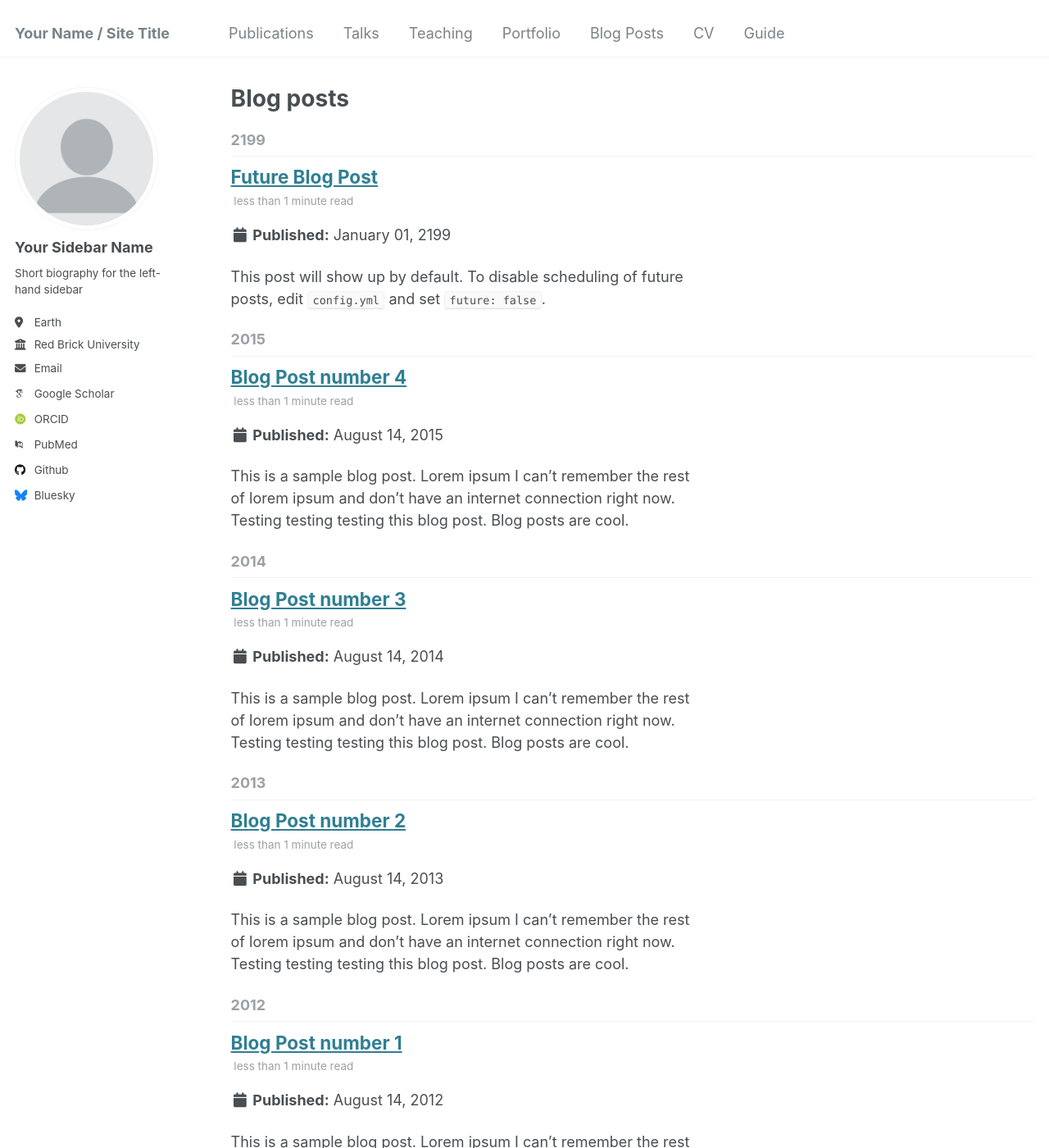
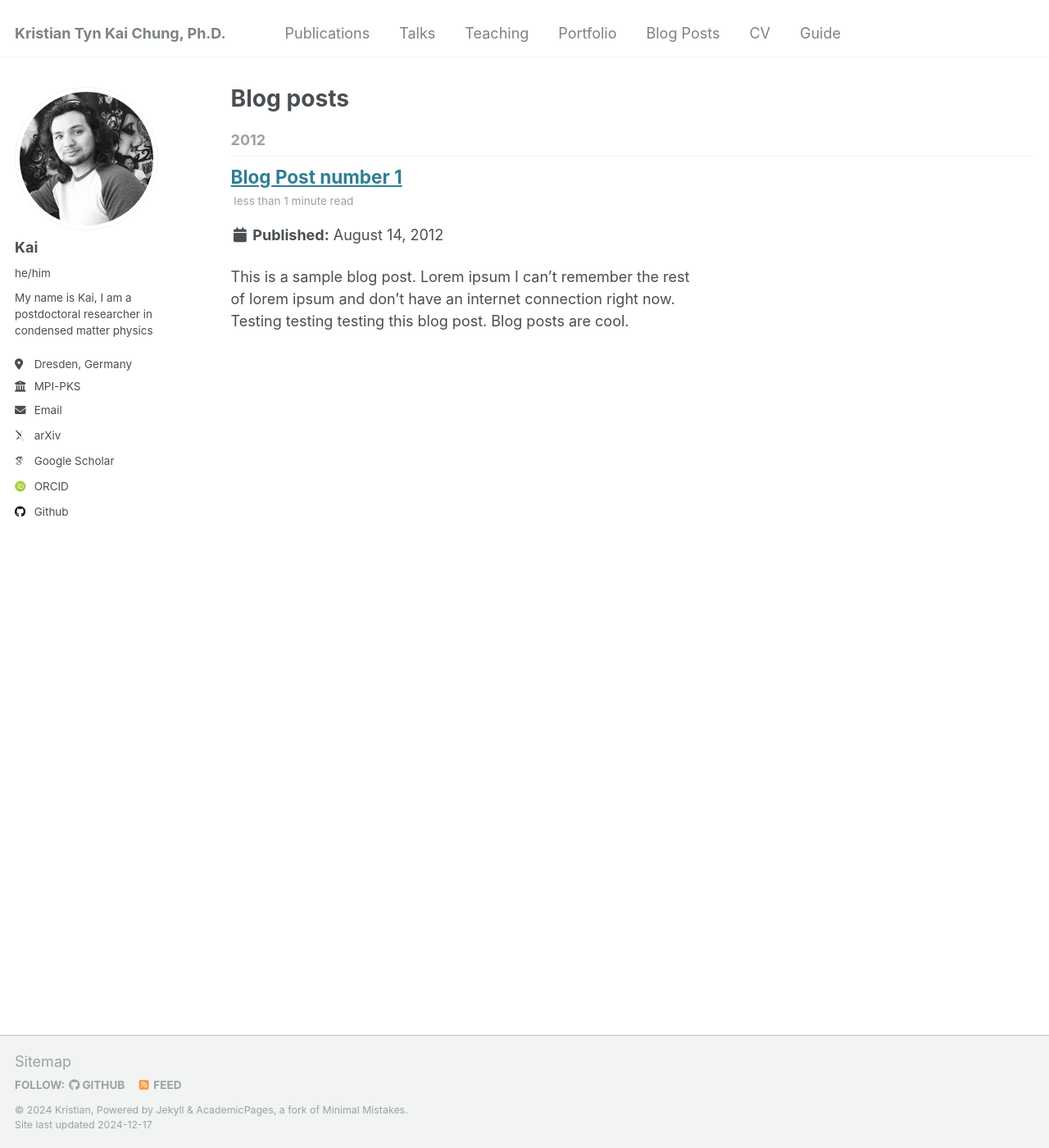
Before and after one commit to ktchung-p/ktchung-p.github.io, a Jekyll site: the page built from _pages/year-archive.html, in a window 1280 px wide and 1400 px high. Shown: the whole window at 82% size. Built offline with Jekyll 4.4.1, drawn with Linux system fonts in a browser that asks for light colours; some web fonts are replaced; some of the changed text lies outside the part shown.

```diff
--- a/_config.yml
+++ b/_config.yml
@@ -8,35 +8,35 @@
 
 # Basic Site Settings
 locale                   : "en-US"
-title                    : "Your Name / Site Title"
+title                    : "Kristian Tyn Kai Chung, Ph.D."
 title_separator          : "-"
-name                     : &name "Your Name"
-description              : &description "personal description"
-url                      : https://academicpages.github.io # the base hostname & protocol for your site e.g. "https://[your GitHub username].github.io"
+name                     : &name "Kristian"
+description              : &description "Postdoctoral Fellow"
+url                      : https://ktchung-p.github.io # the base hostname & protocol for your site e.g. "https://[your GitHub username].github.io"
 baseurl                  : "" # the subpath of your site, e.g. "/blog"
-repository               : "academicpages/academicpages.github.io"
+repository               : "ktchung-p/ktchung-p.github.io"
 
 # Site Author - The following control what appear as part of the author content on the side bar.
 #               If a field is blank the icon and link will not appear, otherwise it will be shown.
 #               Additional customization can be done by editing /_includes/author-profile.html
 author:
   # Biographic information
-  avatar           : "profile.png"
-  name             : "Your Sidebar Name"
-  pronouns         : # example: "she/her"
-  bio              : "Short biography for the left-hand sidebar"
-  location         : "Earth"
-  employer         : "Red Brick University"
+  avatar           : "citations-2.jpeg"
+  name             : "Kai"
+  pronouns         : "he/him"
+  bio              : "My name is Kai, I am a postdoctoral researcher in condensed matter physics"
+  location         : "Dresden, Germany"
+  employer         : "MPI-PKS"
   uri              : # URL
-  email            : "none@example.org"
+  email            : "ktchung@pks.mpg.de"
 
   # Academic websites
-  arxiv            : # URL - Update with the correct link to your profile
-  googlescholar    : "https://scholar.google.com/citations?user=PS_CX0AAAAAJ"
+  arxiv            : "https://arxiv.org/a/chung_k_1.html"
+  googlescholar    : "https://scholar.google.com/citations?user=4-aiarMAAAAJ&hl=en"
   impactstory      : # URL
-  orcid            : "http://orcid.org/yourorcidurl"
+  orcid            : "http://orcid.org/0000-0003-3781-2304"
   semantic         : # URL
-  pubmed           : "https://www.ncbi.nlm.nih.gov/pubmed/?term=john+snow"
+  pubmed           : # URL
   researchgate     : # URL
   scopus           : # URL
 
@@ -44,12 +44,12 @@ author:
   bitbucket        : # Username - Update with your username on the site
   codepen          : # Username
   dribbble         : # Username
-  github           : "academicpages"
+  github           : "ktchung-p"
   kaggle           : # Username
   stackoverflow    : # User number or user number and name (i.e., use "1" or "1/jeff-atwood")
 
   # Social media
-  bluesky          : "bsky.app" # Replace this with you Bluesky username
+  bluesky          : # "bsky.app" # Replace this with you Bluesky username
   facebook         : # Username
   flickr           : # Username
   foursquare       : # Username
@@ -130,7 +130,7 @@ yandex_site_verification :
 
 # Social Sharing
 twitter:
-  username               : &twitter
+  username               : #&twitter
 facebook:
   username               :
   app_id                 :
--- a/_posts/2013-08-14-blog-post-2.md
+++ /dev/null
@@ -1,20 +0,0 @@
----
-title: 'Blog Post number 2'
-date: 2013-08-14
-permalink: /posts/2013/08/blog-post-2/
-tags:
-  - cool posts
-  - category1
-  - category2
----
-
-This is a sample blog post. Lorem ipsum I can't remember the rest of lorem ipsum and don't have an internet connection right now. Testing testing testing this blog post. Blog posts are cool.
-
-Headings are cool
-======
-
-You can have many headings
-======
-
-Aren't headings cool?
-------
--- a/_posts/2014-08-14-blog-post-3.md
+++ /dev/null
@@ -1,20 +0,0 @@
----
-title: 'Blog Post number 3'
-date: 2014-08-14
-permalink: /posts/2014/08/blog-post-3/
-tags:
-  - cool posts
-  - category1
-  - category2
----
-
-This is a sample blog post. Lorem ipsum I can't remember the rest of lorem ipsum and don't have an internet connection right now. Testing testing testing this blog post. Blog posts are cool.
-
-Headings are cool
-======
-
-You can have many headings
-======
-
-Aren't headings cool?
-------
--- a/_posts/2199-01-01-future-post.md
+++ /dev/null
@@ -1,11 +0,0 @@
----
-title: 'Future Blog Post'
-date: 2199-01-01
-permalink: /posts/2012/08/blog-post-4/
-tags:
-  - cool posts
-  - category1
-  - category2
----
-
-This post will show up by default. To disable scheduling of future posts, edit `config.yml` and set `future: false`.
```
Also changed, not shown: _posts/2015-08-14-blog-post-4.md (deleted, +0 -20 lines), _publications/2010-10-01-paper-title-number-2.md (deleted, +0 -14 lines), _publications/2015-10-01-paper-title-number-3.md (deleted, +0 -14 lines), _publications/2024-02-17-paper-title-number-4.md (deleted, +0 -13 lines), images/citations-2.jpeg (added).
